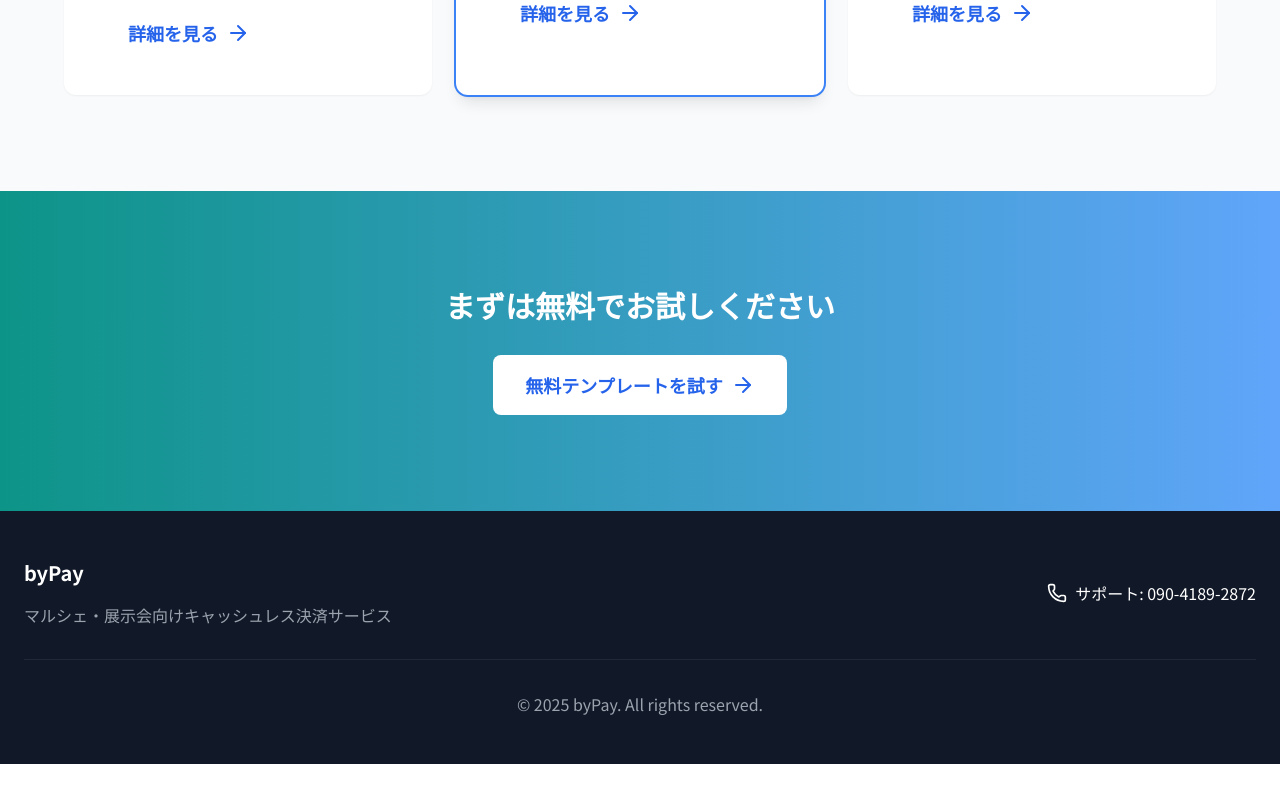
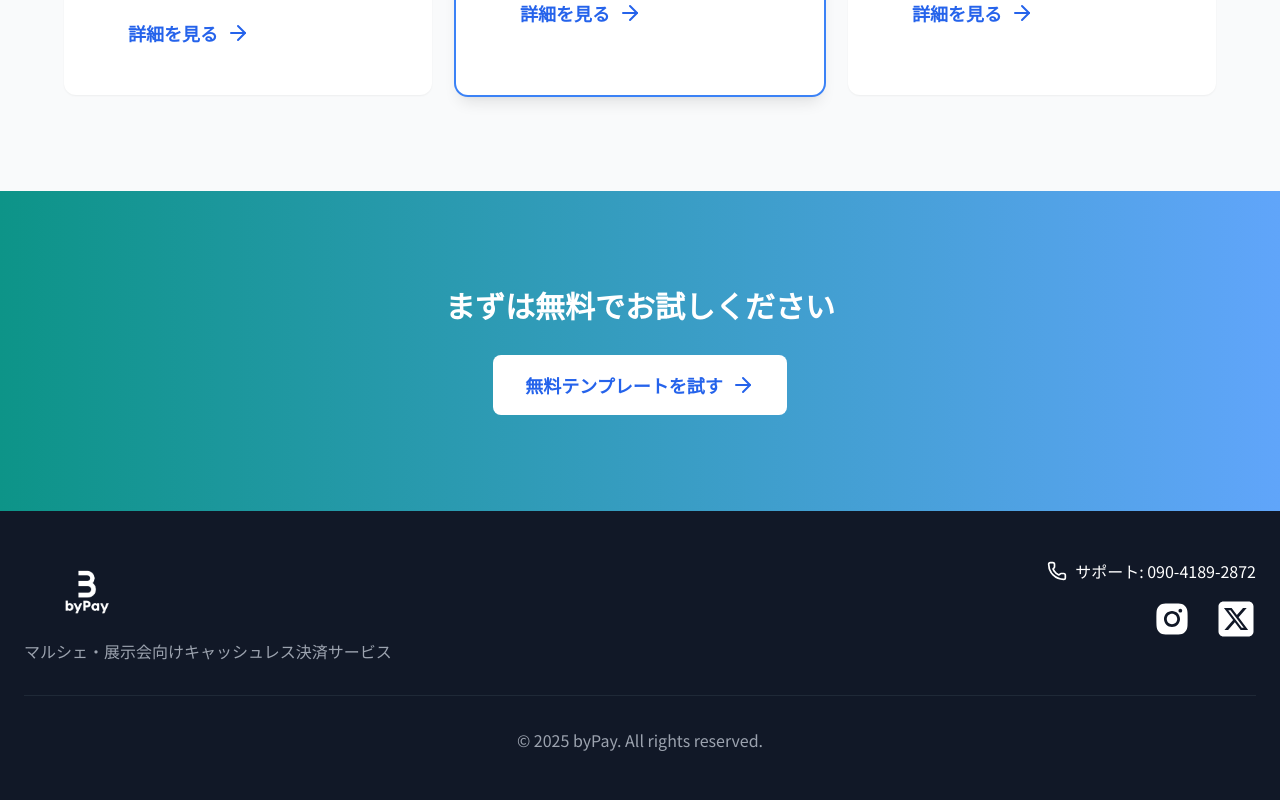
Before and after one commit to bbbyk105/byPay, a Next.js app: page / in a window 1280 px wide. Shown: the part 3239-4039 px from the top of the page. Before the commit the page ends 4003 px from the top, so only its background shows below. Built offline with nearby package versions, Linux system fonts and the light colour scheme.

Commit message:
footerの変更

```diff
--- a/components/footer.tsx
+++ b/components/footer.tsx
@@ -1,29 +1,71 @@
+"use client";
 import { Phone } from "lucide-react";
+import { AiFillInstagram } from "react-icons/ai";
 import React from "react";
+import Image from "next/image";
+import logo from "@/public/logos/logo-white.png";
+import { FaSquareXTwitter } from "react-icons/fa6";
 
 const Footer = () => {
   return (
-    <>
-      <footer className="bg-gray-900 text-white py-12">
-        <div className="container mx-auto px-6">
-          <div className="grid md:grid-cols-2 gap-8">
-            <div>
-              <h3 className="text-xl font-bold mb-4">byPay</h3>
-              <p className="text-gray-400">
-                マルシェ・展示会向けキャッシュレス決済サービス
-              </p>
+    <footer className="bg-gray-900 text-white py-8 sm:py-12">
+      <div className="container mx-auto px-4 sm:px-6">
+        <div className="flex flex-col sm:grid sm:grid-cols-2 gap-6 sm:gap-8">
+          {/* Company Info */}
+          <div className="flex flex-col items-center sm:items-start">
+            <div className="mb-4 relative w-32 h-16">
+              <Image
+                src={logo}
+                alt="byPay Logo"
+                fill
+                className="object-contain"
+                priority
+              />
             </div>
-            <div className="flex items-center justify-end">
+            <p className="text-gray-400 text-center sm:text-left mb-6 sm:mb-0">
+              マルシェ・展示会向けキャッシュレス決済サービス
+            </p>
+          </div>
+
+          {/* Contact Info & Social Links */}
+          <div className="flex flex-col items-center sm:items-end">
+            <div className="flex items-center justify-center sm:justify-end mb-4">
               <Phone className="w-5 h-5 mr-2" />
-              <span>サポート: 090-4189-2872</span>
+              <span className="text-sm sm:text-base">
+                サポート: 090-4189-2872
+              </span>
+            </div>
+
+            <div className="flex items-center space-x-6">
+              <a
+                href="https://www.instagram.com/bypay_official"
+                target="_blank"
+                rel="noopener noreferrer"
+                className="transform hover:scale-105 transition-transform duration-300"
+                aria-label="Instagram"
+              >
+                <AiFillInstagram className="w-8 h-8 sm:w-10 sm:h-10 text-white hover:text-gray-300 transition-colors duration-300" />
+              </a>
+              <a
+                href="https://x.com/byPay_official"
+                target="_blank"
+                rel="noopener noreferrer"
+                className="transform hover:scale-105 transition-transform duration-300"
+                aria-label="X (Twitter)"
+              >
+                <FaSquareXTwitter className="w-8 h-8 sm:w-10 sm:h-10 text-white hover:text-gray-300 transition-colors duration-300" />
+              </a>
             </div>
           </div>
-          <div className="border-t border-gray-800 mt-8 pt-8 text-center text-gray-400">
-            <p>&copy; 2025 byPay. All rights reserved.</p>
-          </div>
         </div>
-      </footer>
-    </>
+
+        <div className="border-t border-gray-800 mt-6 sm:mt-8 pt-6 sm:pt-8 text-center text-gray-400">
+          <p className="text-sm sm:text-base">
+            &copy; 2025 byPay. All rights reserved.
+          </p>
+        </div>
+      </div>
+    </footer>
   );
 };
 
```
